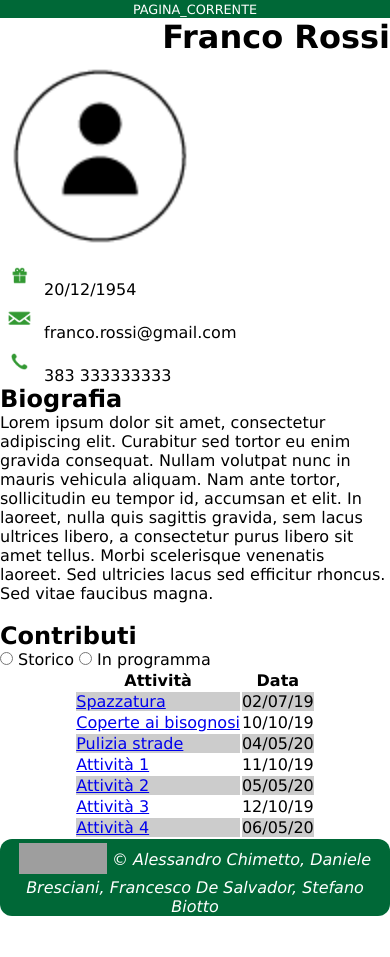
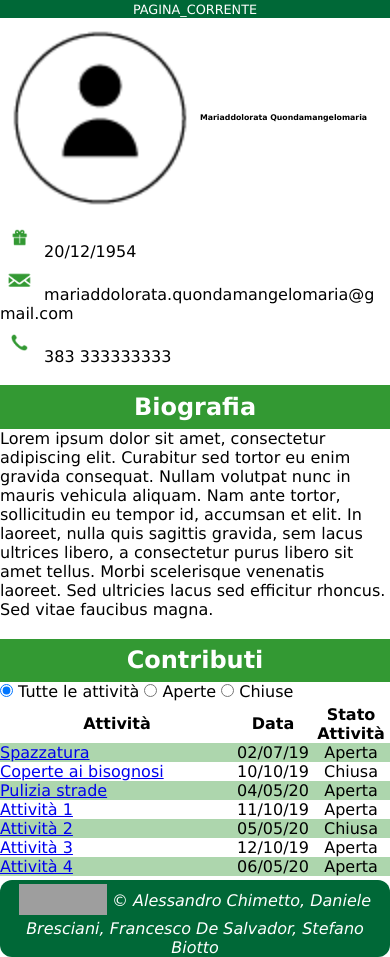
Before and after one commit to achimett/unipd_techweb_proj, a PHP site: page /_template/profilo.html in a window 390 px wide. Shown: the part 38-995 px from the top of the page. Before the commit the page ends 954 px from the top, so only its background shows below. Run offline with PHP 8.4, Linux system fonts and the light colour scheme; grey boxes are pictures that could not be loaded.

Commit message:
Quinta versione Profilo
PROFILO.HTML:
- Inserita img nell’h1.
- Cambiato nome di prova da Franco Rossi a Mariaddolorata Quondamangelomaria, in modo da verificare la visualizzazione corretta della pagina anche per persone con nomi lunghi, lo stesso per l’email.
- Il div con id=”profilo_contributi” ora non è più annidato all’interno del div con id=”profilo_biografia”.
- Aggiunto id alla form.
- Modificati drasticamente i radio button, ora sono succeduti da un label (cliccabile), hanno un id, e il primo radio button è automaticamente selezionato.
- I radio button cambiano da “Storico” e “In programma” a “Tutte le attività”, “Aperte” e “Chiuse”.
- Aggiunto <div> che racchiude la form all’unico scopo di ottenere un documento xhtml valido.
- L’id della Table da “profilo_table_attivita” diventa “profilo_table_contributi”.
- Le intestazioni di colonna hanno un id.
DESKTOP.CSS:
- Aggiunto margin-left: 20.1% a #profilo, poiché il margin-left di #content veniva ignorato.
- Le width hanno ora misure più naturali.
- Aggiunti CSS per gli <h1> e <h2>
- L’immagine di profilo non floatta più a sinistra, ma ha un vertical-align: middle.
- Impostata l’altezza dell’immagine del profilo a 200px.
- Modifiche maggiori alla table, ora non ci sono più spazi tra le celle, le colonne della data e di stato attività sono larghe il 20% a testa, il coloro passa da grigio a verde trasparente.
MOBILE.CSS:
- Adattato CSS mobile secondo le principali modifiche del CSS desktop.
PRINT.CSS:
- Adattato CSS print secondo le principali modifiche del CSS desktop.
- Durante la stampa i radio button non vengono visualizzati.
TODO:
- Capire come mai è necessario usare padding-top invece che margin-top per mettere dello spazio tra la biografia e i dati sopra di essa.
- Capire come mai l’istruzione “background:” in CSS print viene ignorata durante la stampa.

HTML e CSS Validati.

```diff
--- a/_template/profilo.html
+++ b/_template/profilo.html
@@ -52,14 +52,13 @@
 
       <div id="profilo" class="content">
         <div id="profilo_nome_cognome">
-          <h1>Franco Rossi</h1>
-          <img src="../img/utentenero_icon.png" alt="Immagine profilo" />
+          <h1><img src="../img/utentenero_icon.png" alt="Immagine profilo" />Mariaddolorata Quondamangelomaria</h1>
         </div>
 
         <div id="profilo_data_di_nascita">
           <ul>
             <li><img src="../img/compleanno_icon.png" alt="Compleanno: " /> 20/12/1954</li>
-            <li><img src="../img/email-icon.png" alt="Email: " /> franco.rossi@gmail.com</li>
+            <li><img src="../img/email-icon.png" alt="Email: " /> mariaddolorata.quondamangelomaria@gmail.com</li>
             <li><img src="../img/Tavola disegno 28.png" alt="Telefono: " /> 383 333333333</li>
           </ul>
         </div>
@@ -69,45 +68,61 @@
           <p>
             Lorem ipsum dolor sit amet, consectetur adipiscing elit. Curabitur sed tortor eu enim gravida consequat. Nullam volutpat nunc in mauris vehicula aliquam. Nam ante tortor, sollicitudin eu tempor id, accumsan et elit. In laoreet, nulla quis sagittis gravida, sem lacus ultrices libero, a consectetur purus libero sit amet tellus. Morbi scelerisque venenatis laoreet. Sed ultricies lacus sed efficitur rhoncus. Sed vitae faucibus magna.
           </p>
+        </div>
         <div id="profilo_contributi">
           <h2>Contributi</h2>
-            <form action="action_page.php">
-              <input type="radio" name="radio_contibuti" value="storico"> Storico
-              <input type="radio" name="radio_contibuti" value="in_programma"> In programma
+          <form id="profilo_radio_button" action="action_page.php">
+            <div> <!-- div utile esclusivamente allo scopo di avere il documento xhtml validato-->
+              <input type="radio" name="radio_contibuti" value="value_tutte_le_attivita" checked="checked" id="tutte_le_attivita" />
+              <label for="tutte_le_attivita"> Tutte le attivit&agrave;</label>
+              <input type="radio" name="radio_contibuti" value="value_aperte" id="aperte" />
+              <label for="aperte"> Aperte</label>
+              <input type="radio" name="radio_contibuti" value="value_chiuse" id="chiuse" />
+              <label for="chiuse"> Chiuse</label>
+            </div>
           </form>
-            <table id="profilo_table_attivita">
-              <th>Attivit&agrave;</th>
-              <th>Data</th>
+          <table id="profilo_table_contributi">
             <tr>
-                <td><a href="link.html">Spazzatura</a></td> <!-- Link temporaneo -->
-                <td>02/07/19</td>
+              <th id="profilo_colonna_attivita">Attivit&agrave;</th>
+              <th id="profilo_colonna_data">Data</th>
+              <th id="profilo_colonna_stato_attivita">Stato Attivit&agrave;</th>
             </tr>
             <tr>
-                <td><a href="link.html">Coperte ai bisognosi</a></td> <!-- Link temporaneo -->
-                <td>10/10/19</td>
+              <td><a href="link.html">Spazzatura</a></td>
+              <td>02/07/19</td>
+              <td>Aperta</td>
             </tr>
             <tr>
-                <td><a href="link.html">Pulizia strade</a></td> <!-- Link temporaneo -->
-                <td>04/05/20</td>
+              <td><a href="link.html">Coperte ai bisognosi</a></td>
+              <td>10/10/19</td>
+              <td>Chiusa</td>
             </tr>
             <tr>
-                <td><a href="link.html">Attivit&agrave; 1</a></td> <!-- Link temporaneo -->
-                <td>11/10/19</td>
+              <td><a href="link.html">Pulizia strade</a></td>
+              <td>04/05/20</td>
+              <td>Aperta</td>
             </tr>
             <tr>
-                <td><a href="link.html">Attivit&agrave; 2</a></td> <!-- Link temporaneo -->
-                <td>05/05/20</td>
+              <td><a href="link.html">Attivit&agrave; 1</a></td>
+              <td>11/10/19</td>
+              <td>Aperta</td>
             </tr>
             <tr>
-                <td><a href="link.html">Attivit&agrave; 3</a></td> <!-- Link temporaneo -->
-                <td>12/10/19</td>
+              <td><a href="link.html">Attivit&agrave; 2</a></td>
+              <td>05/05/20</td>
+              <td>Chiusa</td>
             </tr>
             <tr>
-                <td><a href="link.html">Attivit&agrave; 4</a></td> <!-- Link temporaneo -->
+              <td><a href="link.html">Attivit&agrave; 3</a></td>
+              <td>12/10/19</td>
+              <td>Aperta</td>
+            </tr>
+            <tr>
+              <td><a href="link.html">Attivit&agrave; 4</a></td>
               <td>06/05/20</td>
+              <td>Aperta</td>
             </tr>
           </table>
-          </div>
         </div>
       </div>
 
--- a/css/desktop.css
+++ b/css/desktop.css
@@ -135,23 +135,31 @@ abbr[title] {
   padding: 1em;
 }
 /********** CONTENT-PROFILO**********/
+#profilo {
+  margin-left: 20.1%;
+}
+
 #profilo_nome_cognome {
   float: left;
-  width: 47%;
+  width: 70%;
 }
 
-#profilo_nome_cognome h1 {
-  float: right;
+#profilo h1 {
+  font-size: 2vw;
+  word-wrap: break-word;
+}
+
+#profilo h2 {
+  padding: 2%;
+  text-align: center;
+  background-color: #393;
+  color: #FFF;
 }
 
 #profilo_nome_cognome img {
+  vertical-align: middle;
   height: 200px;
-  width: 200px;
-  float: left;
-}
-
-#profilo_biografia {
-  padding-top: 30%;
+  width: auto;
 }
 
 #profilo_data_di_nascita ul {
@@ -168,13 +176,31 @@ abbr[title] {
   word-break: break-all;
 }
 
-#profilo_table_attivita, #profilo_contributi form,  #profilo_contributi h2{
+#profilo_biografia {
+  display: block;
+  clear: right;
+  padding-top: 23%;
+}
+
+#profilo_table_contributi {
+  width: 100%;
+  border-collapse: collapse;
   margin-left: auto;
   margin-right: auto;
+  margin-top: 1vw;
+  margin-bottom: 1vw;
 }
 
-#profilo_table_attivita tr:nth-child(even) {
-  background: #CCCCCC;
+#profilo_colonna_data, #profilo_colonna_stato_attivita {
+  width: 20%;
+}
+
+#profilo_table_contributi tr:nth-child(even) {
+  background: rgba(51, 153, 51, 0.4);
+}
+
+#profilo_table_contributi td:nth-child(2), td:nth-child(3) {
+  text-align: center;
 }
 
 /********** FOOTER **********/
--- a/css/mobile.css
+++ b/css/mobile.css
@@ -38,26 +38,13 @@
 }
 
 /********** PAGE-CENTRAL-PART-PROFILO**********/
+
+#profilo {
+  margin-left: auto;
+}
+
 #profilo_nome_cognome {
   width: 100%;
-}
-
-#profilo_nome_cognome h1 {
-  float: right;
-}
-
-#profilo_nome_cognome img {
-  height: 200px;
-  width: 200px;
-  float: left;
-}
-
-#profilo_biografia {
-  padding-top: 80%;
-}
-
-#profilo_contributi {
-  padding-top: 5%;
 }
 
 #profilo_data_di_nascita ul {
@@ -69,6 +56,18 @@
 }
 
 #profilo_data_di_nascita {
+  width: 100%;
+}
+
+#profilo_biografia {
+  padding-top: 5%;
+}
+
+#profilo_contributi {
+  margin-top: 5%;
+}
+
+#profilo_table_contributi {
   width: 100%;
 }
 
--- a/css/print.css
+++ b/css/print.css
@@ -52,23 +52,18 @@ abbr[title] {
 
 /******* CSS PROFILO *******/
 
-#profilo_nome_cognome {
-  float: left;
-  width: 47%;
+#profilo h1 {
+  font-size: 3vw;
 }
 
-#profilo_nome_cognome h1 {
-  float: right;
+#profilo_nome_cognome {
+  width: 100%;
 }
 
 #profilo_nome_cognome img {
-  height: 200px;
-  width: 200px;
-  float: left;
-}
-
-#profilo_biografia {
-  padding-top: 45%;
+  vertical-align: middle;
+  height: 400px;
+  width: auto;
 }
 
 #profilo_data_di_nascita ul {
@@ -76,20 +71,42 @@ abbr[title] {
 }
 
 #profilo_data_di_nascita img {
-  width: 10%;
+  width: 2%;
 }
 
 #profilo_data_di_nascita {
-  float: right;
-  width: 30%;
-  word-break: break-all;
+  width: 100%;
 }
 
-#profilo_table_attivita, #profilo_contributi form,  #profilo_contributi h2{
+#profilo_biografia {
+  padding-top: 2%;
+}
+
+#profilo_contributi {
+  margin-top: 2%;
+}
+
+#profilo_radio_button {
+  display: none;
+}
+
+#profilo_table_contributi {
+  width: 100%;
+  border-collapse: collapse;
   margin-left: auto;
   margin-right: auto;
+  margin-top: 1vw;
+  margin-bottom: 1vw;
 }
 
-#profilo_table_attivita tr:nth-child(even) {
-  background: #CCCCCC;
+#profilo_colonna_data, #profilo_colonna_stato_attivita {
+  width: 20%;
 }
+
+#profilo_table_contributi tr:nth-child(even) {
+  background: rgba(0, 0, 0, 0.3); /*Durante la stampa questa istruzione viene ignorata*/
+}
+
+#profilo_table_contributi td:nth-child(2), td:nth-child(3) {
+  text-align: center;
+}
```
Lines whose indentation alone changed are shown as unchanged.
